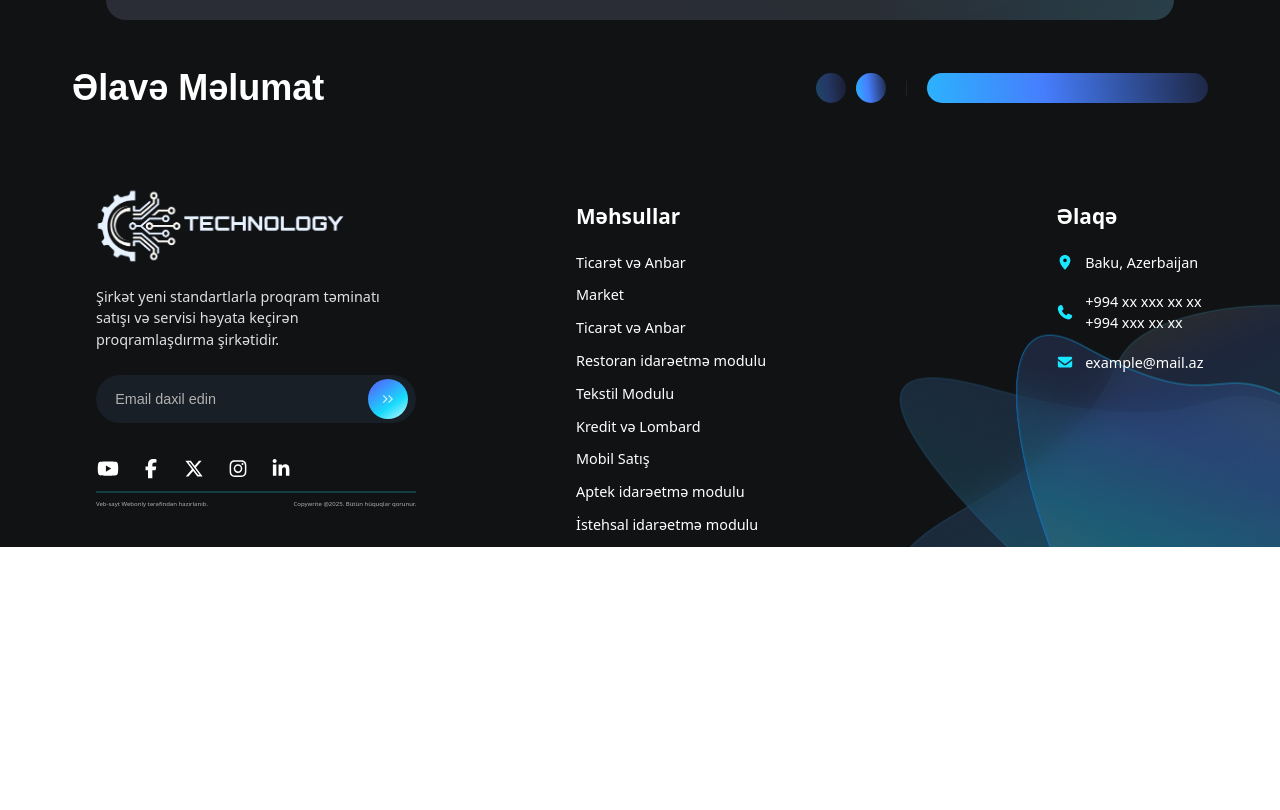
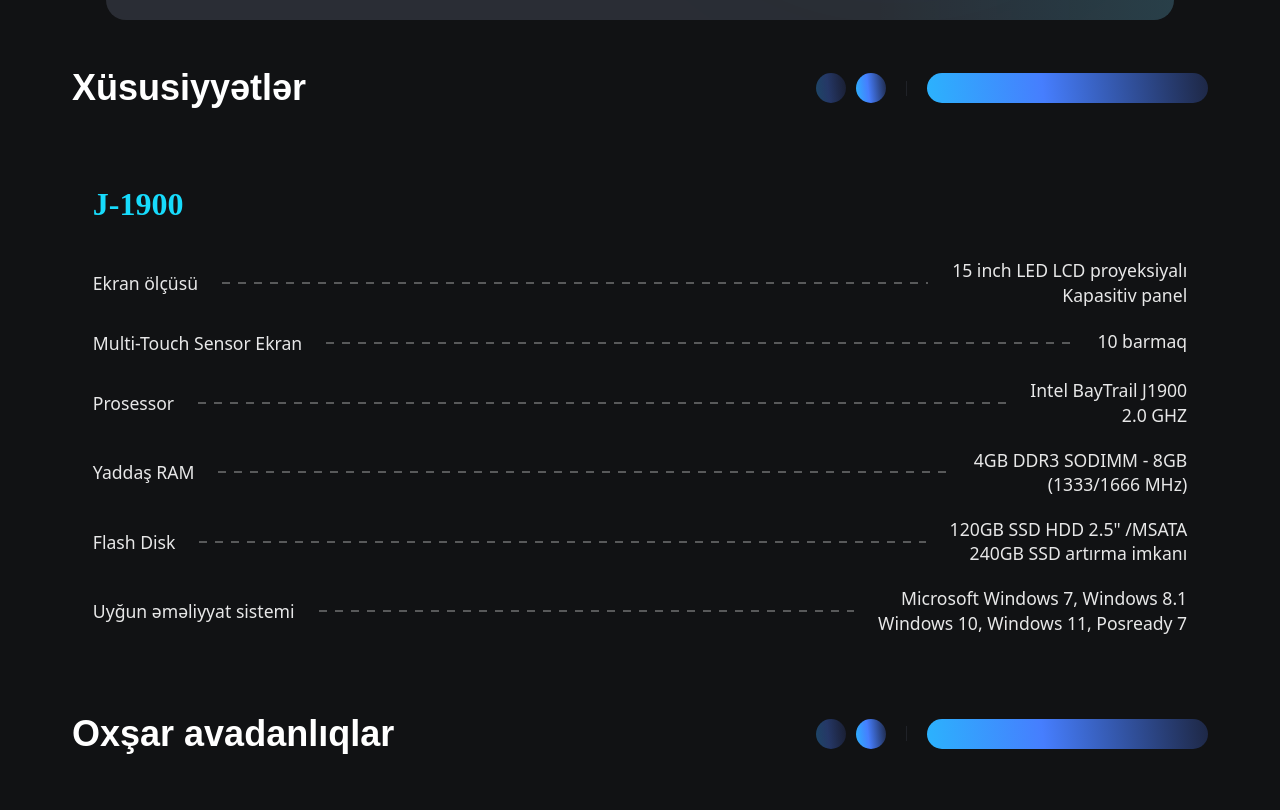
Before and after one commit to tair800/webonly, a React (Vite) app in the folder webonly/: page /equipment/1 in a window 1280 px wide. Shown: the part 870-1680 px from the top of the page. Before the commit the page ends 1417 px from the top, so only its background shows below. Built offline with nearby package versions, Linux system fonts and the light colour scheme; the HTML template or start-up script is replaced by a standard one.

Commit message:
mehsullarDetail2

```diff
--- a/webonly/src/EquipmentDetail.css
+++ b/webonly/src/EquipmentDetail.css
@@ -207,6 +207,95 @@
     margin-left: 0;
 }
 
+/* Equipment Specifications Section */
+.equipment-specifications-section {
+    width: 90%;
+    max-width: 1340px;
+    margin: 0 auto;
+    padding: 2rem;
+    background: transparent;
+}
+
+.equipment-specifications-header {
+    display: flex;
+    justify-content: space-between;
+    align-items: center;
+    margin-bottom: 2rem;
+}
+
+.equipment-model {
+    font-size: 2rem;
+    font-weight: 700;
+    color: #17DBFC;
+    font-family: Sansation;
+}
+
+
+
+.equipment-specifications-list {
+    display: flex;
+    flex-direction: column;
+    gap: 1.5rem;
+}
+
+.specification-item {
+    display: flex;
+    align-items: center;
+    position: relative;
+    width: 100%;
+    gap: 0.5rem;
+}
+
+.spec-label {
+    font-size: 1.1rem;
+    color: rgba(255, 255, 255, 0.9);
+    font-weight: 400;
+    text-align: left;
+    white-space: nowrap;
+    flex-shrink: 0;
+}
+
+.spec-line-css {
+    height: 2px;
+    flex-grow: 1;
+    background: repeating-linear-gradient(
+        to right,
+        rgba(255, 255, 255, 0.3) 0px,
+        rgba(255, 255, 255, 0.3) 8px,
+        transparent 8px,
+        transparent 16px
+    );
+    margin: 0 1rem;
+}
+
+.spec-value {
+    font-size: 1.1rem;
+    color: rgba(255, 255, 255, 0.9);
+    font-weight: 400;
+    text-align: right;
+    min-width: auto;
+    display: flex;
+    flex-direction: column;
+    gap: 0.2rem;
+    flex-shrink: 0;
+    white-space: nowrap;
+}
+
+
+.spec-value-top {
+    font-size: 1.1rem;
+    color: rgba(255, 255, 255, 0.9);
+    font-weight: 400;
+    line-height: 1.2;
+}
+
+.spec-value-bottom {
+    font-size: 1.1rem;
+    color: rgba(255, 255, 255, 0.9);
+    font-weight: 400;
+    line-height: 1.2;
+}
+
 /* Responsive Design */
 @media (max-width: 1000px) {
     .equipment-detail-content {
@@ -243,6 +332,36 @@
 
     .feature-text {
         font-size: 0.9rem;
+    }
+
+    .equipment-specifications-section {
+        padding: 1rem;
+    }
+
+    .equipment-model {
+        font-size: 1.5rem;
+    }
+
+
+
+    .specification-item {
+        flex-direction: column;
+        align-items: flex-start;
+        gap: 0.5rem;
+    }
+
+    .spec-label {
+        min-width: auto;
+        font-size: 1rem;
+    }
+
+    .spec-line {
+        max-width: 100%;
+        width: 100%;
+    }
+
+    .spec-value {
+        font-size: 1rem;
     }
 }
 
--- a/webonly/src/EquipmentDetail.jsx
+++ b/webonly/src/EquipmentDetail.jsx
@@ -13,6 +13,15 @@
             "Wi-Fi Adapter Artırma İmkanı",
             "10.1\" Arxa Ekran Əlavə İmkanı"
         ],
+        specifications: {
+            model: "J-1900",
+            screenSize: "15 inch LED LCD proyeksiyalı Kapasitiv panel",
+            multiTouch: "10 barmaq",
+            processor: "Intel BayTrail J1900 2.0 GHZ",
+            memory: "4GB DDR3 SODIMM - 8GB (1333/1666 MHz)",
+            storage: "120GB SSD HDD 2.5\" /MSATA - 240GB SSD artırma imkanı",
+            operatingSystem: "Microsoft Windows 7, Windows 8.1, Windows 10, Windows 11, Posready 7"
+        },
         img: "/src/assets/equipment1.png"
     },
     {
@@ -25,6 +34,15 @@
             "Wi-Fi Adapter Artırma İmkanı",
             "10.1\" Arxa Ekran Əlavə İmkanı"
         ],
+        specifications: {
+            model: "J-1900",
+            screenSize: "15 inch LED LCD proyeksiyalı Kapasitiv panel",
+            multiTouch: "10 barmaq",
+            processor: "Intel BayTrail J1900 2.0 GHZ",
+            memory: "4GB DDR3 SODIMM - 8GB (1333/1666 MHz)",
+            storage: "120GB SSD HDD 2.5\" /MSATA - 240GB SSD artırma imkanı",
+            operatingSystem: "Microsoft Windows 7, Windows 8.1, Windows 10, Windows 11, Posready 7"
+        },
         img: "/src/assets/equipment1.png"
     },
     {
@@ -37,6 +55,15 @@
             "Wi-Fi Adapter Artırma İmkanı",
             "10.1\" Arxa Ekran Əlavə İmkanı"
         ],
+        specifications: {
+            model: "J-1900",
+            screenSize: "15 inch LED LCD proyeksiyalı Kapasitiv panel",
+            multiTouch: "10 barmaq",
+            processor: "Intel BayTrail J1900 2.0 GHZ",
+            memory: "4GB DDR3 SODIMM - 8GB (1333/1666 MHz)",
+            storage: "120GB SSD HDD 2.5\" /MSATA - 240GB SSD artırma imkanı",
+            operatingSystem: "Microsoft Windows 7, Windows 8.1, Windows 10, Windows 11, Posready 7"
+        },
         img: "/src/assets/equipment1.png"
     }
 ];
@@ -85,7 +112,79 @@
             </div>
 
             <div className="equipment-detail-team-header">
-                <div className="equipment-detail-team-title">Əlavə Məlumat</div>
+                <div className="equipment-detail-team-title">Xüsusiyyətlər</div>
+                <div className="equipment-detail-team-nav">
+                    <div className="equipment-detail-team-nav-dot equipment-detail-team-nav-dot-faded"></div>
+                    <div className="equipment-detail-team-nav-dot equipment-detail-team-nav-dot-gradient"></div>
+                    <div className="equipment-detail-team-divider"></div>
+                    <div className="equipment-detail-team-bar"></div>
+                </div>
+            </div>
+
+            <div className="equipment-specifications-section">
+                <div className="equipment-specifications-header">
+                    <div className="equipment-model">{equipment.specifications.model}</div>
+                </div>
+
+                <div className="equipment-specifications-list">
+                    <div className="specification-item">
+                        <div className="spec-label">Ekran ölçüsü</div>
+                        <div className="spec-line-css"></div>
+                        <div className="spec-value">
+                            <div className="spec-value-top">15 inch LED LCD proyeksiyalı</div>
+                            <div className="spec-value-bottom">Kapasitiv panel</div>
+                        </div>
+                    </div>
+
+                    <div className="specification-item">
+                        <div className="spec-label">Multi-Touch Sensor Ekran</div>
+                        <div className="spec-line-css"></div>
+                        <div className="spec-value">
+                            <div className="spec-value-top">10 barmaq</div>
+                            <div className="spec-value-bottom"></div>
+                        </div>
+                    </div>
+
+                    <div className="specification-item">
+                        <div className="spec-label">Prosessor</div>
+                        <div className="spec-line-css"></div>
+                        <div className="spec-value">
+                            <div className="spec-value-top">Intel BayTrail J1900</div>
+                            <div className="spec-value-bottom">2.0 GHZ</div>
+                        </div>
+                    </div>
+
+                    <div className="specification-item">
+                        <div className="spec-label">Yaddaş RAM</div>
+                        <div className="spec-line-css"></div>
+                        <div className="spec-value">
+                            <div className="spec-value-top">4GB DDR3 SODIMM - 8GB</div>
+                            <div className="spec-value-bottom">(1333/1666 MHz)</div>
+                        </div>
+                    </div>
+
+                    <div className="specification-item">
+                        <div className="spec-label">Flash Disk</div>
+                        <div className="spec-line-css"></div>
+                        <div className="spec-value">
+                            <div className="spec-value-top">120GB SSD HDD 2.5" /MSATA</div>
+                            <div className="spec-value-bottom">240GB SSD artırma imkanı</div>
+                        </div>
+                    </div>
+
+                    <div className="specification-item">
+                        <div className="spec-label">Uyğun əməliyyat sistemi</div>
+                        <div className="spec-line-css"></div>
+                        <div className="spec-value">
+                            <div className="spec-value-top">Microsoft Windows 7, Windows 8.1</div>
+                            <div className="spec-value-bottom">Windows 10, Windows 11, Posready 7</div>
+                        </div>
+                    </div>
+                </div>
+            </div>
+
+            <div className="equipment-detail-team-header">
+                <div className="equipment-detail-team-title">Oxşar avadanlıqlar</div>
                 <div className="equipment-detail-team-nav">
                     <div className="equipment-detail-team-nav-dot equipment-detail-team-nav-dot-faded"></div>
                     <div className="equipment-detail-team-nav-dot equipment-detail-team-nav-dot-gradient"></div>
```
Also changed, not shown: webonly/src/assets/line.png (added).
